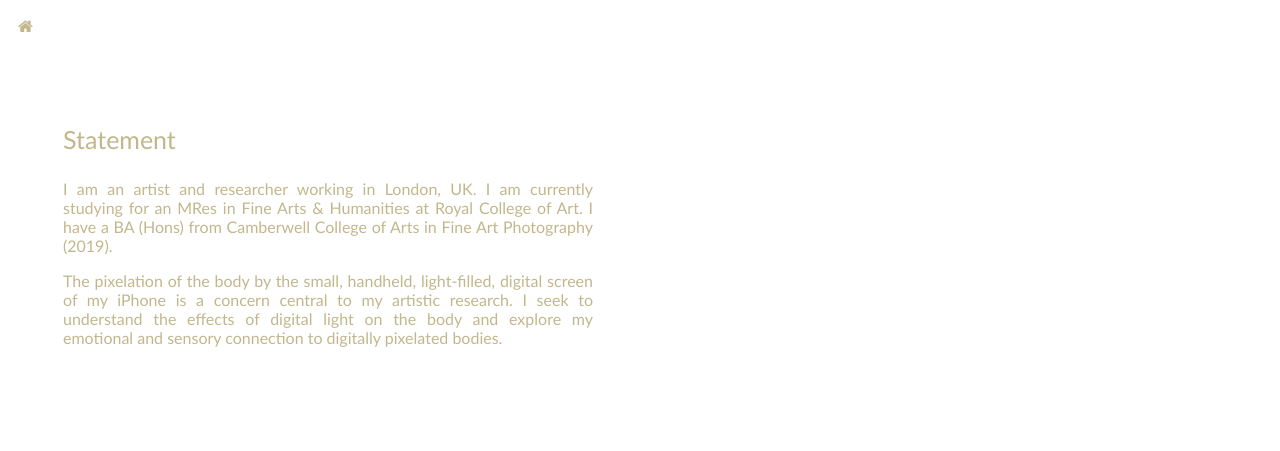
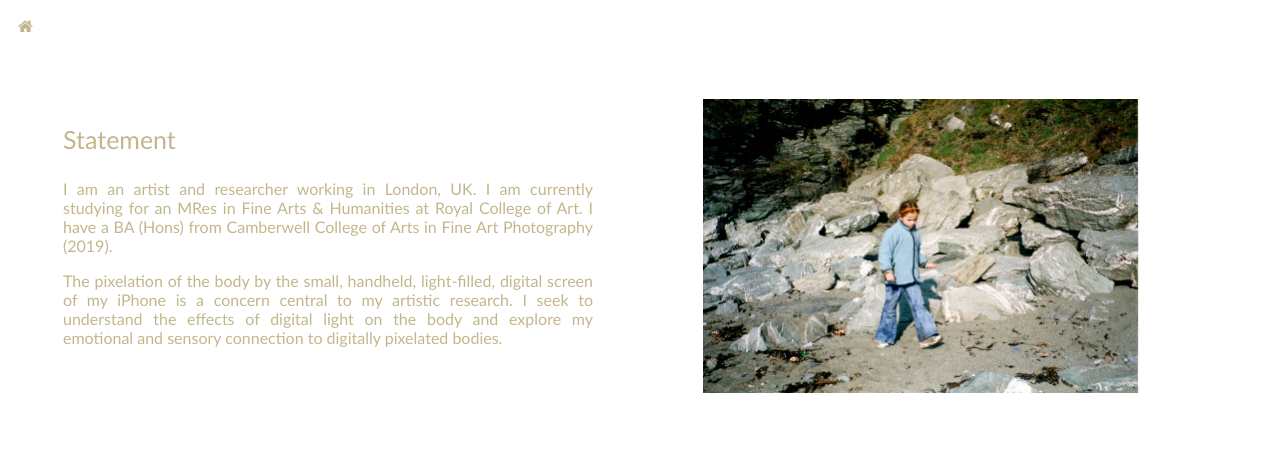
Before and after one commit to tabsclouds/TabithaBW, a plain HTML site: page Statement.html in a window 1280 px wide. Drawn offline with Linux system fonts and the light colour scheme.

Commit message:
Update Statement.html

```diff
--- a/Statement.html
+++ b/Statement.html
@@ -16,6 +16,7 @@ body {
   background-size: contain;
   background-position: 0px 52px;
   }
+
 
 .btn {
   background-color: white;
@@ -120,6 +121,9 @@ The pixelation of the body by the small, handheld, light-filled, digital screen
  </div>
 
  <div class="column right">
+
+<img src="family001 55.JPEG" alt="" style="width:437px;height:294px;">
+
 </div>
 
 
```
